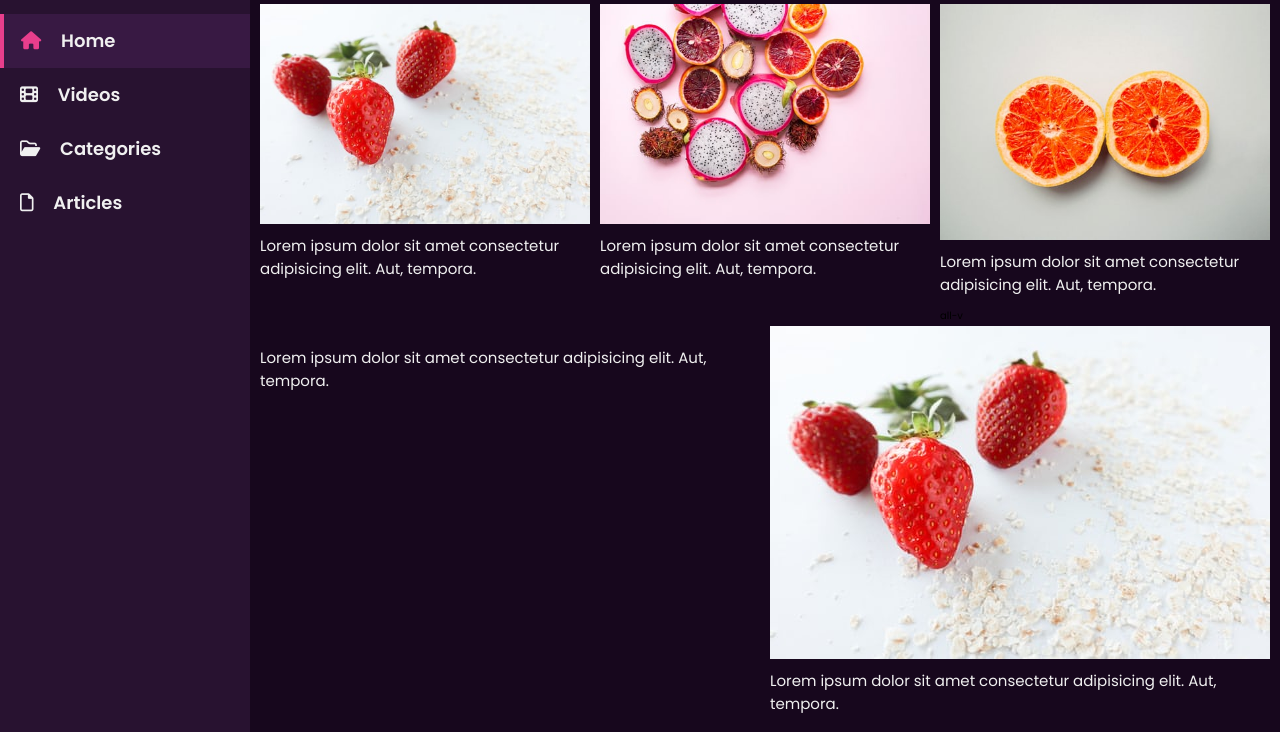
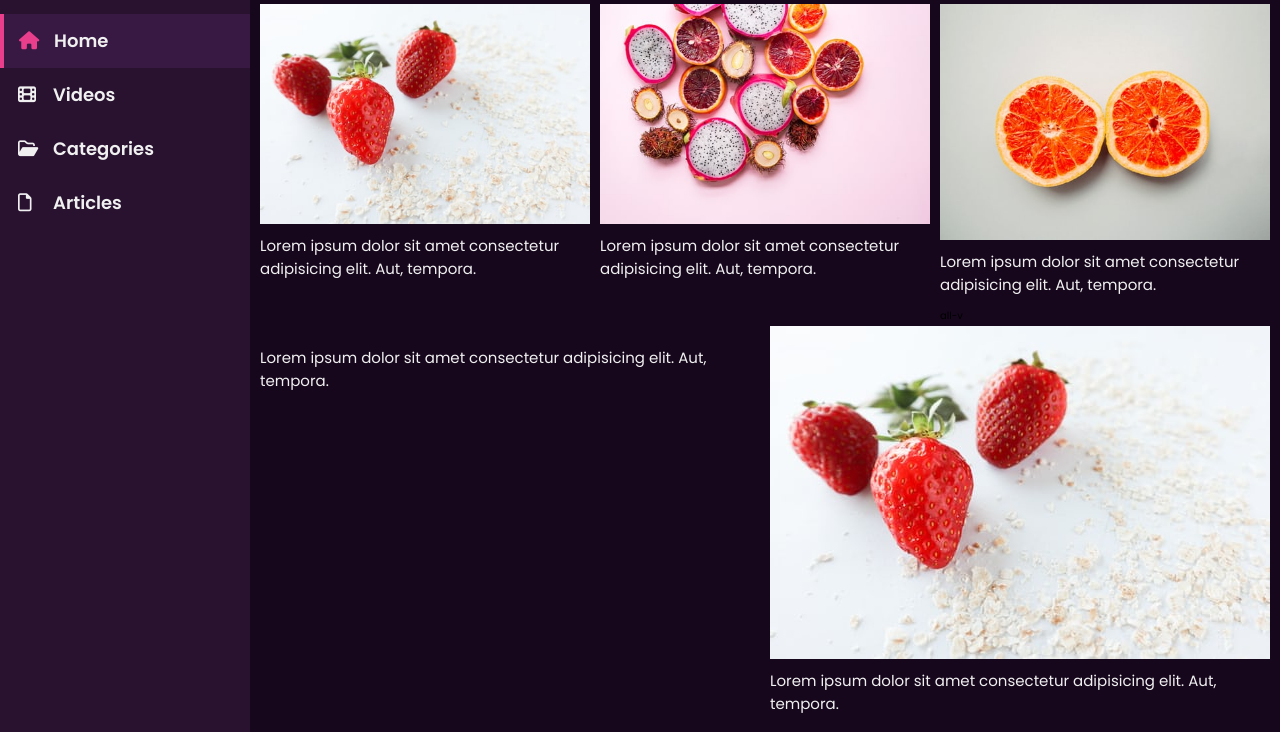
Before and after one commit to hataxas/xsteamy, a website: page src/index.html in a window 1280 px wide. Shown: the part 66-798 px from the top of the page. Drawn offline with nearby package versions, Linux system fonts and the light colour scheme; files that its build step writes are made by us from their sources.

Commit message:
sidebar padding fixed

```diff
--- a/src/scss/style.scss
+++ b/src/scss/style.scss
@@ -74,6 +74,7 @@
     padding: 0;
   }
   &__item {
+    position: relative;
     padding: 0.2rem 0;
     border-left: 0.3rem solid $medium;
   }
@@ -89,17 +90,23 @@
     color: $pink;
     transition: all 0.3s ease 0s;
   }
+  i.fas.fa-home::before,
+  i.fas.fa-film::before,
+  i.far.fa-folder-open::before,
+  i.far.fa-file::before {
+    margin: 0 1.5rem;
+  }
   &__link {
     color: $white;
-    padding: 0 1.7rem;
+    padding: 0;
   }
 
   .sidebar__text {
-    //position: absolute;
-    //left: 5.5rem;
+    position: absolute;
+    left: 5rem;
     font-family: $poppins;
     font-weight: 600;
-    padding: 0 0 0 1.5rem;
+    padding: 0;
   }
 }
 
```
